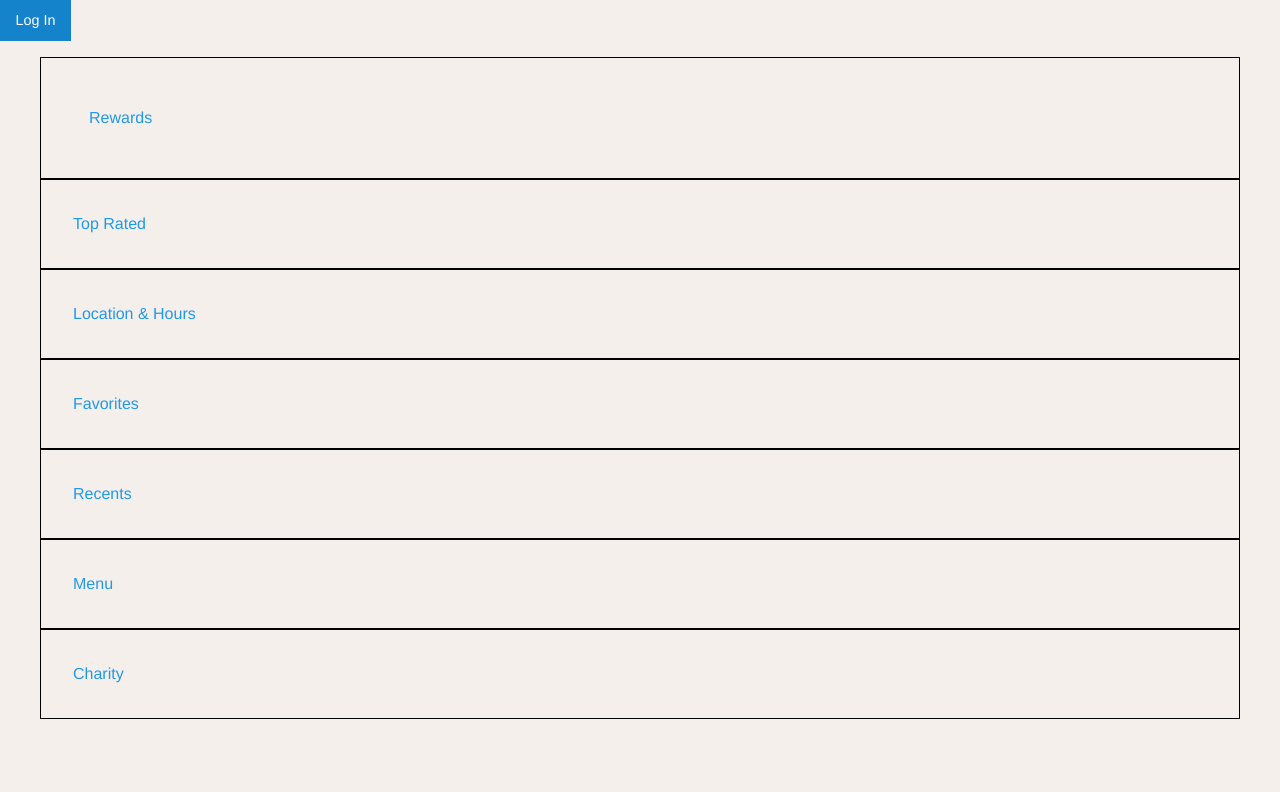
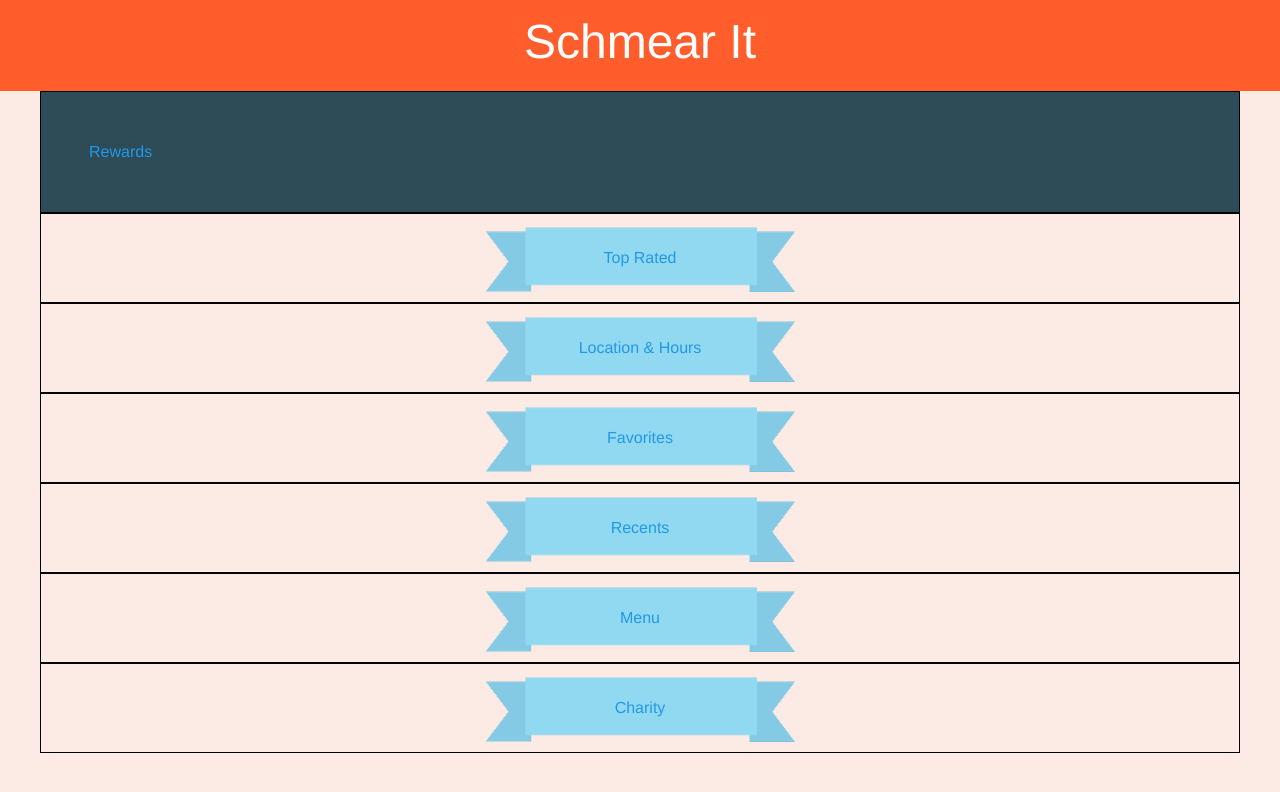
Before and after one commit to anmohr/uxii_schmearit, a plain HTML site: page lo-fi/index.html in a window 1280 px wide. Drawn offline with nearby package versions, Linux system fonts and the light colour scheme; files whose address does not match are found by name.

Commit message:
changed location page, addded a new ribbon png, changed the banner color and edited the home page

```diff
--- a/lo-fi/css/style.css
+++ b/lo-fi/css/style.css
@@ -1,10 +1,10 @@
 
 body{
-	background-color: #F4EFEB;
+	background-color: #FcEBE5;
 }
 
 .button{
-	background-color: #FE3501;
+	background-color: #ff5d2b;
 }
 
 #title {
@@ -14,13 +14,26 @@ margin: auto;
 
 }
 
+.top-bar{
+    background-color: #ff5d2b;
+}
 
 .menu-button {
+    background-image: url('../images/ribbon.png');
     border: 1px solid black;
     padding: 2em;
+    background-repeat: no-repeat;
+    text-align: center;
+    margin: 0 auto;
+    background-position: center;
 }
 
 .rewards-button {
+    background-color: #2e4c57;
     border: 1px solid black;
     padding: 3em;
 }
+
+h1{
+    color:#fff;
+}
--- a/lo-fi/index.html
+++ b/lo-fi/index.html
@@ -53,8 +53,15 @@
 
 </head>
 <body>
-	<div>
-		<a class="button" href="login.html">Log In</a>
+    <div class="top-bar">
+		<div class="large-12 columns">
+<!--
+			<div>
+		        <a class="button" href="login.html">Log In</a>
+	        </div>
+-->
+			<h1>Schmear It</h1>
+		</div>
 	</div>
 
 	<div class="row">
```
Also changed, not shown: lo-fi/charity.html (+1 -0 lines), lo-fi/favorites.html (+1 -0 lines), lo-fi/location.html (+8 -3 lines), lo-fi/menu.html (+1 -1 lines), lo-fi/recents.html (+1 -0 lines), lo-fi/rewards.html (+1 -1 lines), lo-fi/thanks.html (+1 -0 lines), lo-fi/images/ribbon.png (added), lo-fi/images/web.png.
